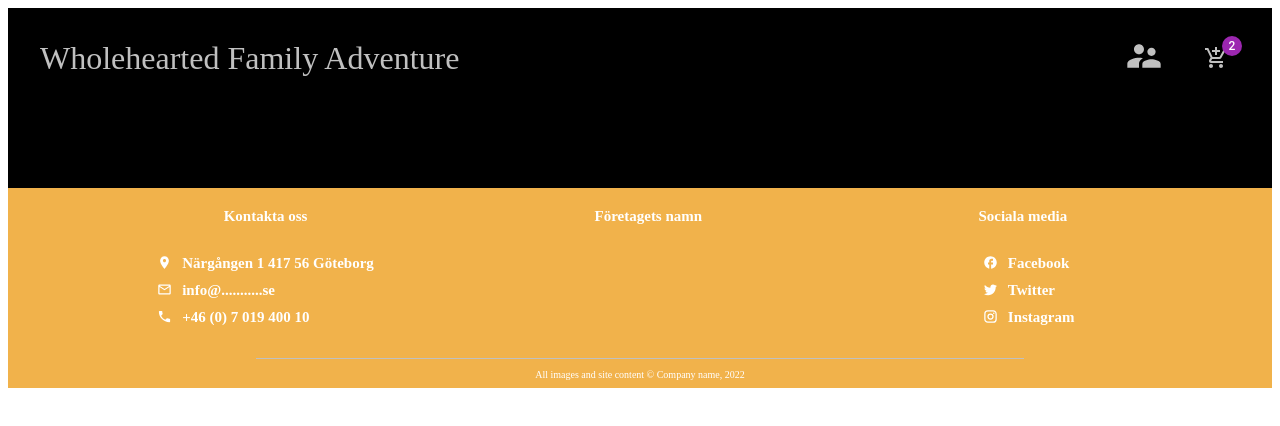
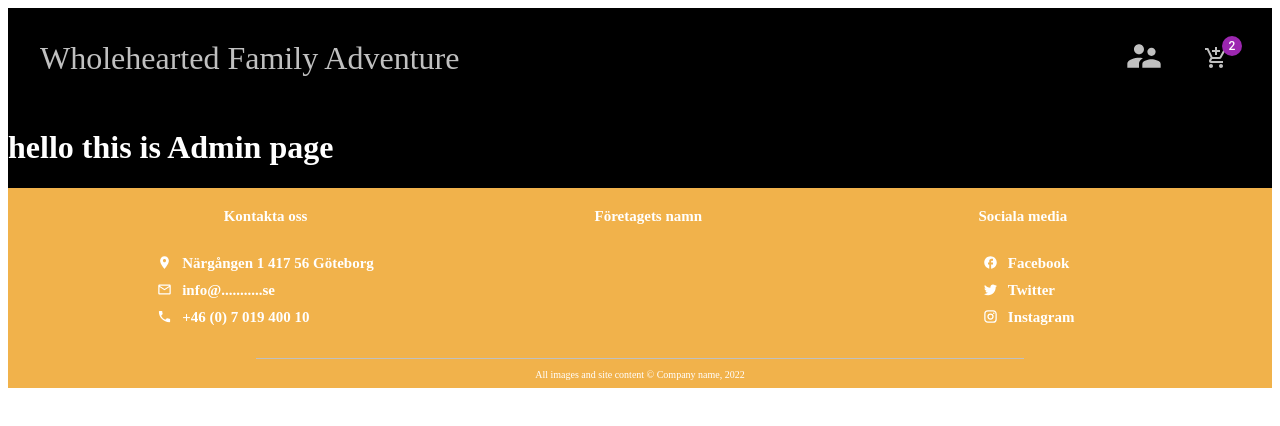
Before and after one commit to FredrikOlssons/Systemutveckling_Ramverk, a React (Vite) app: page /admin in a window 1280 px wide. Shown: the top 426 px of the page. Built offline with nearby package versions, Linux system fonts and the light colour scheme; a web font is replaced by a local one.

Commit message:
fixed-conflicts

```diff
--- a/src/components/allPages/admin.tsx
+++ b/src/components/allPages/admin.tsx
@@ -1,4 +1,4 @@
-import { FC } from "react";
+import { FC, CSSProperties } from "react";
 
 
 interface Props {}
@@ -6,14 +6,16 @@ interface Props {}
 const Admin: FC<Props> = (props) => {
     return (
         <div>
-            <h1> hello this is Admin page </h1>
+            <h1 style={title}> hello this is Admin page </h1>
 
         </div>
     )
 }
 
 
-
+const title: CSSProperties = {
+    color: "white"
+}
 
 
 
--- a/src/components/allPages/checkOut.tsx
+++ b/src/components/allPages/checkOut.tsx
@@ -78,7 +78,8 @@ const firstBox: CSSProperties = {
     borderRadius: "15px",
     marginBottom: "20px",
     marginLeft: "10px",
-    padding: "10px"
+    padding: "10px",
+    backgroundColor: "white"
 }
 
 const secondBox: CSSProperties = {
@@ -88,7 +89,8 @@ const secondBox: CSSProperties = {
     borderRadius: "15px",
     marginBottom: "20px",
     marginLeft: "10px",
-    padding: "10px"
+    padding: "10px",
+    backgroundColor: "white"
 }
 
 
@@ -97,7 +99,8 @@ const secondBox: CSSProperties = {
 const title: CSSProperties = {
     display: "flex",
     justifyContent: "center",
-    margin: "40px"
+    margin: "40px",
+    color: "white"
 }
 
 const litleBox: CSSProperties = {
@@ -105,7 +108,8 @@ const litleBox: CSSProperties = {
     border: "1px solid black",
     boxShadow: "rgba(50, 50, 93, 0.25) 0px 50px 100px -20px, rgba(0, 0, 0, 0.3) 0px 30px 60px -30px, rgba(10, 37, 64, 0.35) 0px -2px 6px 0px inset",
     borderRadius: "15px",
-    padding: "10px"
+    padding: "10px",
+    backgroundColor: "white"
 }
 
 
--- a/src/components/layout.tsx
+++ b/src/components/layout.tsx
@@ -1,5 +1,3 @@
-import { CSSProperties, FC } from "react";
-import Content from "./allPages/StartPageContent";
 import { FC } from "react";
 import Footer from "./footer";
 import Header from "./header";
```
